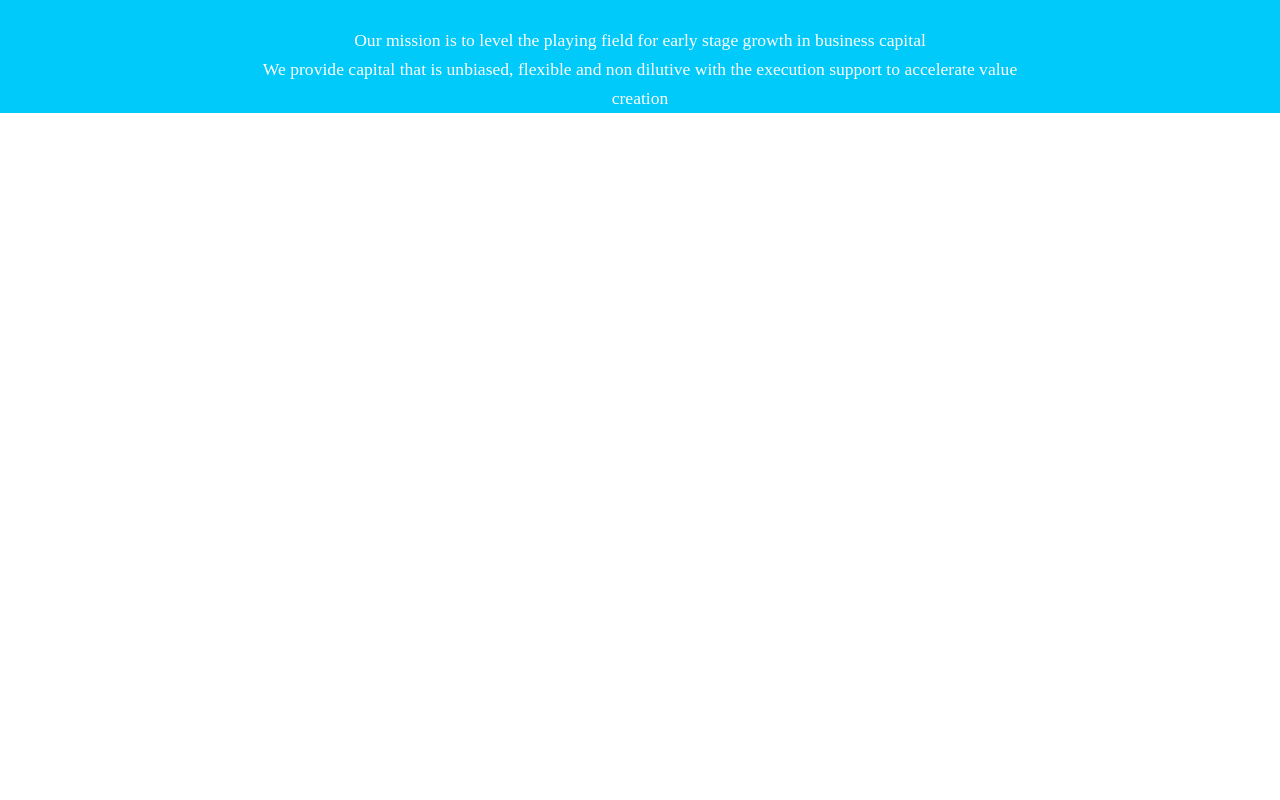
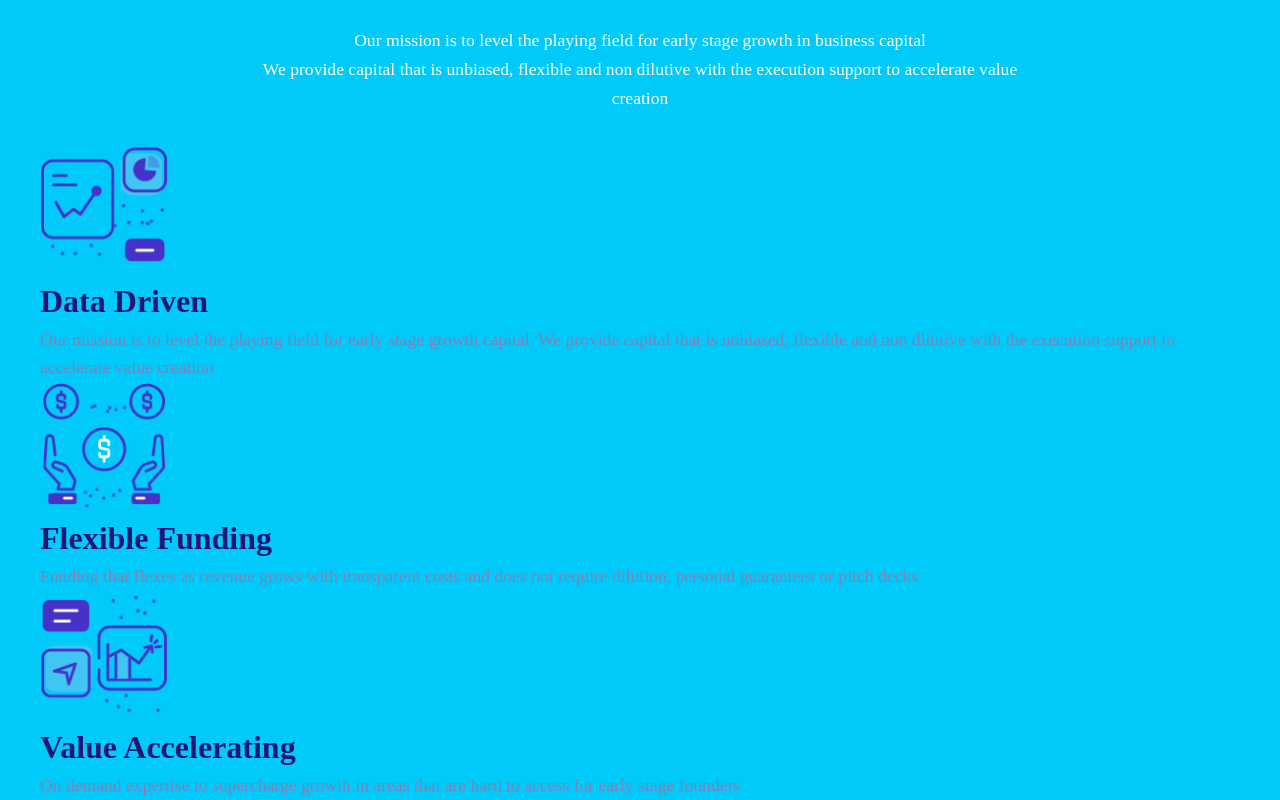
Before and after one commit to HimashaNethmini/Digital_Business, a Next.js app: page / in a window 1280 px wide. Shown: the part 2647-3447 px from the top of the page. Before the commit the page ends 2760 px from the top, so only its background shows below. Built offline with nearby package versions, Linux system fonts and the light colour scheme.

Commit message:
made feature cards

```diff
--- a/src/components/OurDifference/OurDifference.jsx
+++ b/src/components/OurDifference/OurDifference.jsx
@@ -1,5 +1,9 @@
+"use client";
+
 import React from "react";
 import "./OurDifference.css";
+import { ourDiffFeatures } from "@/src/utils/data";
+import Image from "next/image";
 
 const OurDifference = () => {
   return (
@@ -20,6 +24,28 @@ const OurDifference = () => {
             </span>
 
           </div>
+
+          {/* features */}
+          <div className="od-features">
+
+            {
+              ourDiffFeatures.map((feature, i) => (
+                < div key={i} className="od-feature">
+                  <Image src ={feature.icon}
+                  alt="features"
+                  width={128}
+                  height={128}
+                  />
+                <br />
+                  <span className="sec-title"> {feature.title}</span>
+                  <span className="text"><br />{feature.des}</span>
+
+                </div>
+
+              ))
+            }
+
+          </div>
         </div>
       </div>
     </div>
```
